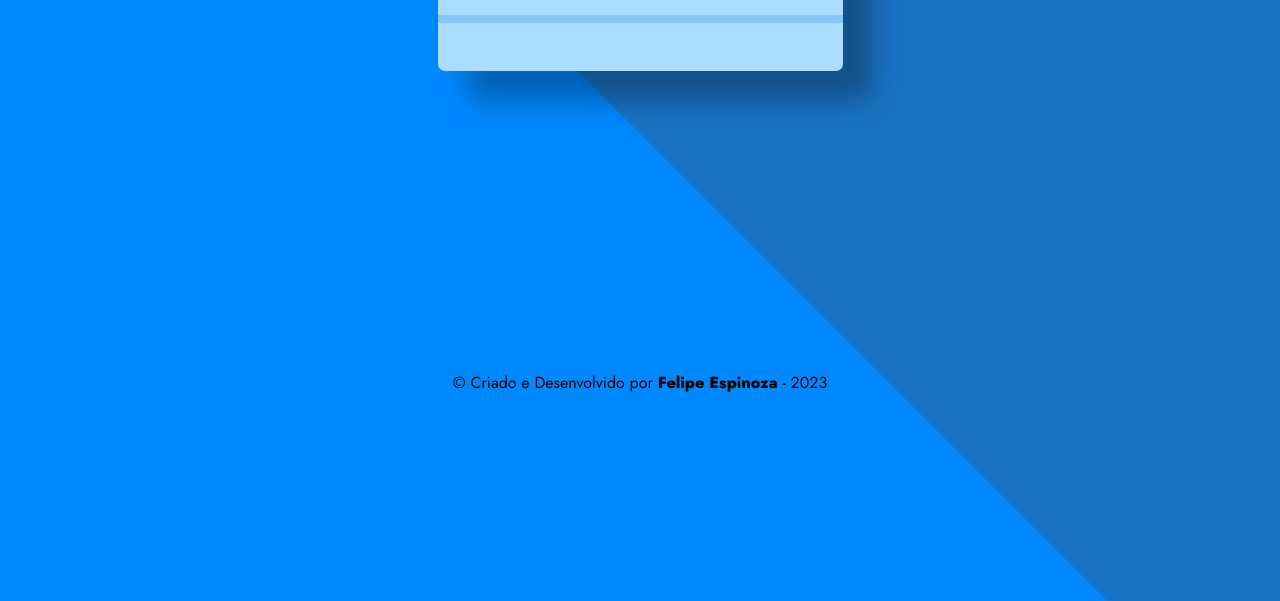
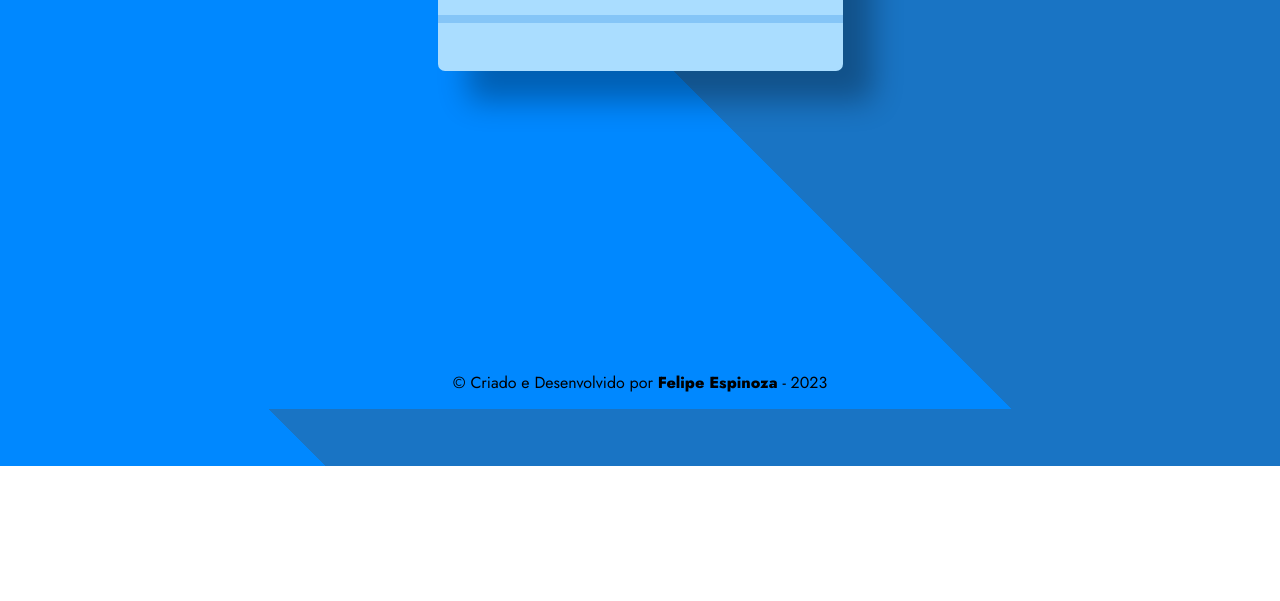
Before and after one commit to fde95/curso-ebac-frontend, a plain HTML site: page index.html in a window 1280 px wide. Shown: the part 334-935 px from the top of the page. After the commit the page ends 800 px from the top, so only its background shows below. Drawn offline with nearby package versions, Linux system fonts and the light colour scheme.

Commit message:
correção de CSS

```diff
--- a/main.css
+++ b/main.css
@@ -6,8 +6,7 @@
 }
 
 body{
-    overflow: hidden;
-    height: 100vh;
+    height: 100%;
     background: linear-gradient(45deg, #08F 50%, rgb(25, 116, 196) 50%);
 }
 
@@ -94,6 +93,7 @@ ul .checked{
 footer{
     text-align: center;
     margin-top: 300px;
+    margin-bottom: 15px;
 }
 
 footer a{
```
